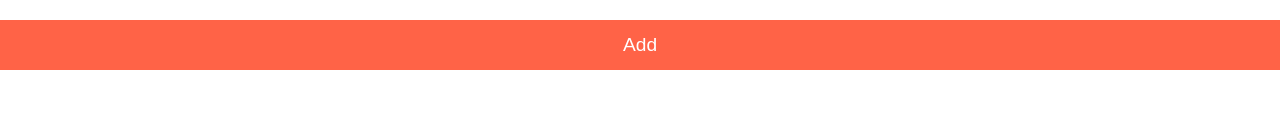
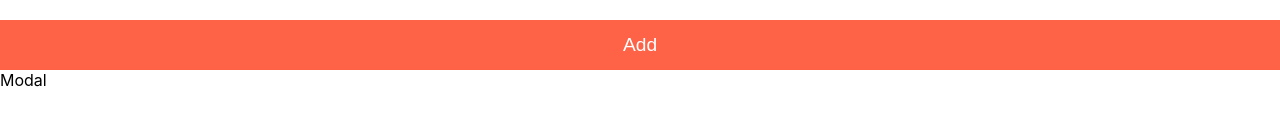
Before and after one commit to Superprior/alert-dropping-gasprice-go, a React (Create React App) app in the folder frontend/: page / in a window 1280 px wide. Shown: the part 163-300 px from the top of the page. Built offline with nearby package versions, Linux system fonts and the light colour scheme.

Commit message:
feat: update

```diff
--- a/frontend/public/index.html
+++ b/frontend/public/index.html
@@ -29,6 +29,7 @@
   <body>
     <noscript>You need to enable JavaScript to run this app.</noscript>
     <div id="root"></div>
+    <div id="modal"></div>
     <!--
       This HTML file is a template.
       If you open it directly in the browser, you will see an empty page.
--- a/frontend/src/App.tsx
+++ b/frontend/src/App.tsx
@@ -3,6 +3,7 @@ import './App.css';
 import Header from './components/Header';
 import Form from './components/Form';
 import TodoList from './components/TodoList';
+import Modal from './components/Modal';
 
 export interface TodoItem1 {
   name: string;
@@ -14,6 +15,7 @@ function App() {
   const [todoList, setTodoList] = useState([] as TodoItem1[]);
   return (
     <div className="App">
+      <Modal/>
       <Header></Header>
       <Form todo={todo} setTodo={setTodo} todoList={todoList} setTodoList={setTodoList}></Form>
       <TodoList todoList={todoList} setTodoList={setTodoList}></TodoList>
--- a/frontend/src/components/Form.tsx
+++ b/frontend/src/components/Form.tsx
@@ -20,8 +20,8 @@ const Form = ({todo, setTodo, todoList, setTodoList}: InputProps) => {
         setTodo('');
     }
 
-    return (<div onSubmit={handleSubmit} className={styles.todoform}>
-        <form>
+    return (<div className={styles.todoform}>
+        <form onSubmit={handleSubmit}>
             <input value={todo} onChange={handleChange} className={styles.todoinput} placeholder="Add Todo Item"></input>
             <button type="submit" className={styles.todobutton}>Add</button>
         </form>
--- /dev/null
+++ b/frontend/src/components/Modal.tsx
@@ -0,0 +1,9 @@
+import {createPortal} from "react-dom";
+
+const Modal = () => {
+     return createPortal(
+        <div>Modal</div>, document.getElementById('modal') as Element
+     );
+}
+
+export default Modal;
--- a/frontend/src/components/Todo.tsx
+++ b/frontend/src/components/Todo.tsx
@@ -1,5 +1,6 @@
 import styles from "../style.module.css";
 import {TodoItem1} from "../App";
+import React from "react";
 
 interface InputProps {
     todoItem: TodoItem1;
@@ -11,14 +12,15 @@ const Todo = ({todoItem, todoList, setTodoList}: InputProps) => {
     const deleteTodo = () => {
         setTodoList(todoList.filter(item => item.id !== todoItem.id));
     }
+    //<> starts a fragment and </> ends a fragment to avoid an enclosing <div> pair.
     return (
-        <div>
+        <>
             <div className={styles.todoitem}>
                 <h3 className={styles.todoname}>{todoItem.name}</h3>
                 <button onClick={deleteTodo} className={styles.deletebutton}>Done.</button>
             </div>
-        </div>
+        </>
     )
 }
-
-export default Todo;
+//React.memo(...) caches components to prevent rendering if the parent changes
+export default React.memo(Todo);
```
